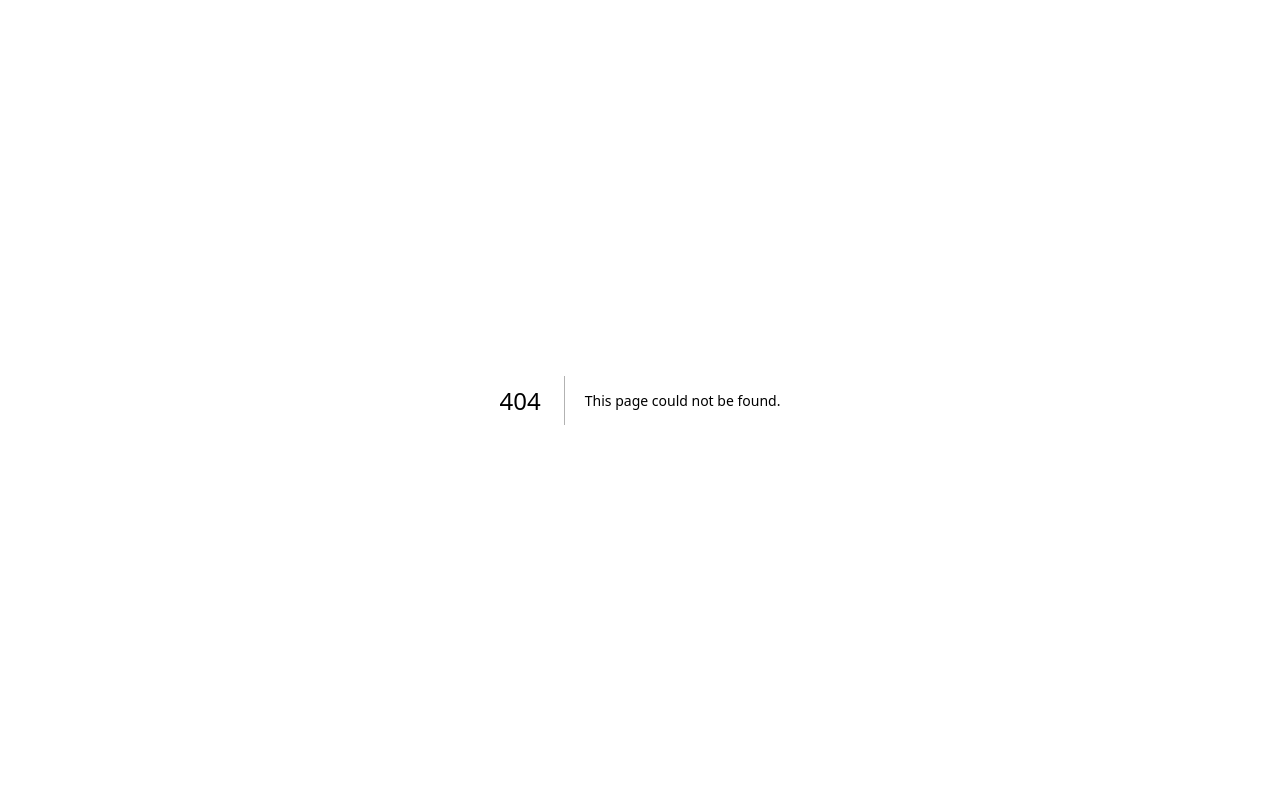
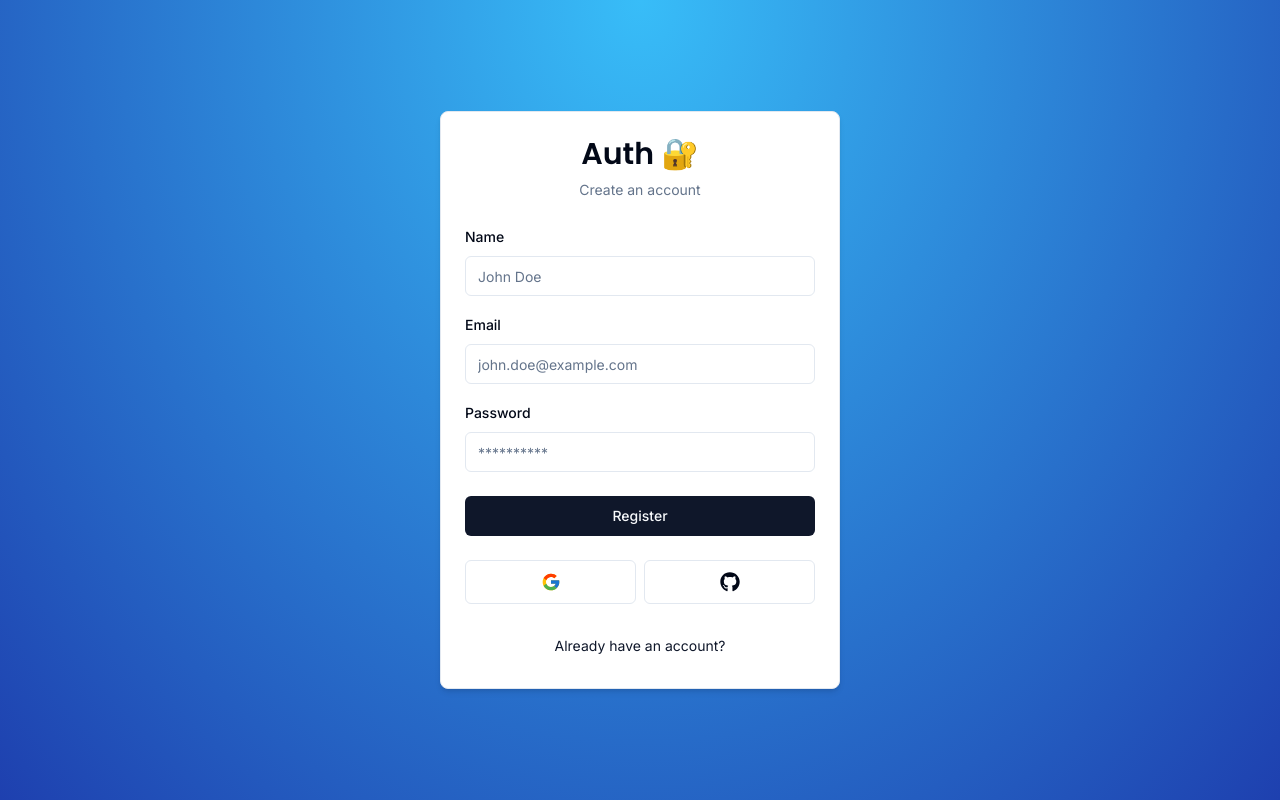
Before and after one commit to DeependraParmar/NextAuth, a Next.js app: page /auth/register in a window 1280 px wide. Before the commit this address had no page. Built offline with nearby package versions, Linux system fonts and the light colour scheme.

Commit message:
Register page done with server action for it

```diff
--- a/actions/login.ts
+++ b/actions/login.ts
@@ -9,5 +9,5 @@
         return { error: "Invalid fields !"};
     }
 
-    return { success: "Email Sent !" };
+    return { success: "Email Sent" };
 }
--- /dev/null
+++ b/actions/register.ts
@@ -0,0 +1,13 @@
+"use server";
+import { RegisterSchema } from "@/schemas";
+import * as z from "zod";
+
+export const register = async(values: z.infer<typeof RegisterSchema>) => {
+    const validatedFields = await RegisterSchema.safeParse(values);
+
+    if(!validatedFields.success){
+        return { error: "Invalid Credentials !!" }
+    }
+
+    return { success: "Email Sent" }
+}
--- /dev/null
+++ b/app/auth/register/page.tsx
@@ -0,0 +1,9 @@
+import { RegisterForm } from '@/components/auth/register-form'
+
+const RegisterPage = () => {
+  return (
+    <RegisterForm />
+  )
+}
+
+export default RegisterPage
--- /dev/null
+++ b/components/auth/register-form.tsx
@@ -0,0 +1,81 @@
+'use client';
+import { register } from '@/actions/register';
+import { Form, FormControl, FormField, FormItem, FormLabel, FormMessage } from '@/components/ui/form';
+import { Input } from '@/components/ui/input';
+import { RegisterSchema } from '@/schemas';
+import { zodResolver } from '@hookform/resolvers/zod';
+import { useState, useTransition } from 'react';
+import { useForm } from 'react-hook-form';
+import * as z from "zod";
+import FormError from '../form-error';
+import FormSuccess from '../form-success';
+import { Button } from '../ui/button';
+import CardWrapper from './card-wrapper';
+
+
+export const RegisterForm = () => {
+    const [isPending, startTransition] = useTransition();
+    const [error, setError] = useState<string | undefined>('');
+    const [success, setSuccess] = useState<string | undefined>('');
+
+    const form = useForm<z.infer<typeof RegisterSchema>>({
+        resolver: zodResolver(RegisterSchema),
+        defaultValues: {
+            email: "",
+            password: "",
+            name: ""
+        }
+    });
+
+    const onSubmit = (values: z.infer<typeof RegisterSchema>) => {
+        setError('');
+        setSuccess('');
+        startTransition(() => {
+            register(values).then((data) => {
+                setError(data.error);
+                setSuccess(data.success);
+            })
+        });
+    }
+
+    return (
+        <CardWrapper headerLabel='Create an account' backButtonLabel="Already have an account?" backButtonHref='/auth/login' showSocial>
+            <Form {...form}>
+                <form onSubmit={form.handleSubmit(onSubmit)} className='space-y-6'>
+                    <div className='space-y-4'>
+                        <FormField control={form.control} name='name' render={({field}) => (
+                            <FormItem>
+                                <FormLabel>Name</FormLabel>
+                                <FormControl>
+                                    <Input disabled={isPending} {...field} type='text' placeholder={'John Doe'} />
+                                </FormControl>
+                                <FormMessage />
+                            </FormItem>
+                        )} />
+                        <FormField control={form.control} name='email' render={({field}) => (
+                            <FormItem>
+                                <FormLabel>Email</FormLabel>
+                                <FormControl>
+                                    <Input disabled={isPending} {...field} type='email' placeholder={'john.doe@example.com'} />
+                                </FormControl>
+                                <FormMessage />
+                            </FormItem>
+                        )} />
+                        <FormField control={form.control} name='password' render={({field}) => (
+                            <FormItem>
+                                <FormLabel>Password</FormLabel>
+                                <FormControl>
+                                    <Input disabled={isPending} {...field} type='password' placeholder={'**********'} />
+                                </FormControl>
+                                <FormMessage />
+                            </FormItem>
+                        )} />
+                    </div>
+                    <FormError message={error} />
+                    <FormSuccess message={success} />
+                    <Button disabled={isPending} typeof='submit' className='w-full'>Register</Button>
+                </form>
+            </Form>
+        </CardWrapper>
+    )
+}
--- a/schemas/index.ts
+++ b/schemas/index.ts
@@ -6,3 +6,15 @@
         message: "Password is required"
     }),
 });
+
+export const RegisterSchema = z.object({
+    email: z.string().email({
+        message: "Email is required",
+    }),
+    password: z.string().min(6, {
+        message: "Minimum of 6 characters required"
+    }),
+    name: z.string().min(1, {
+        message: "Name is required"
+    })
+});
```
